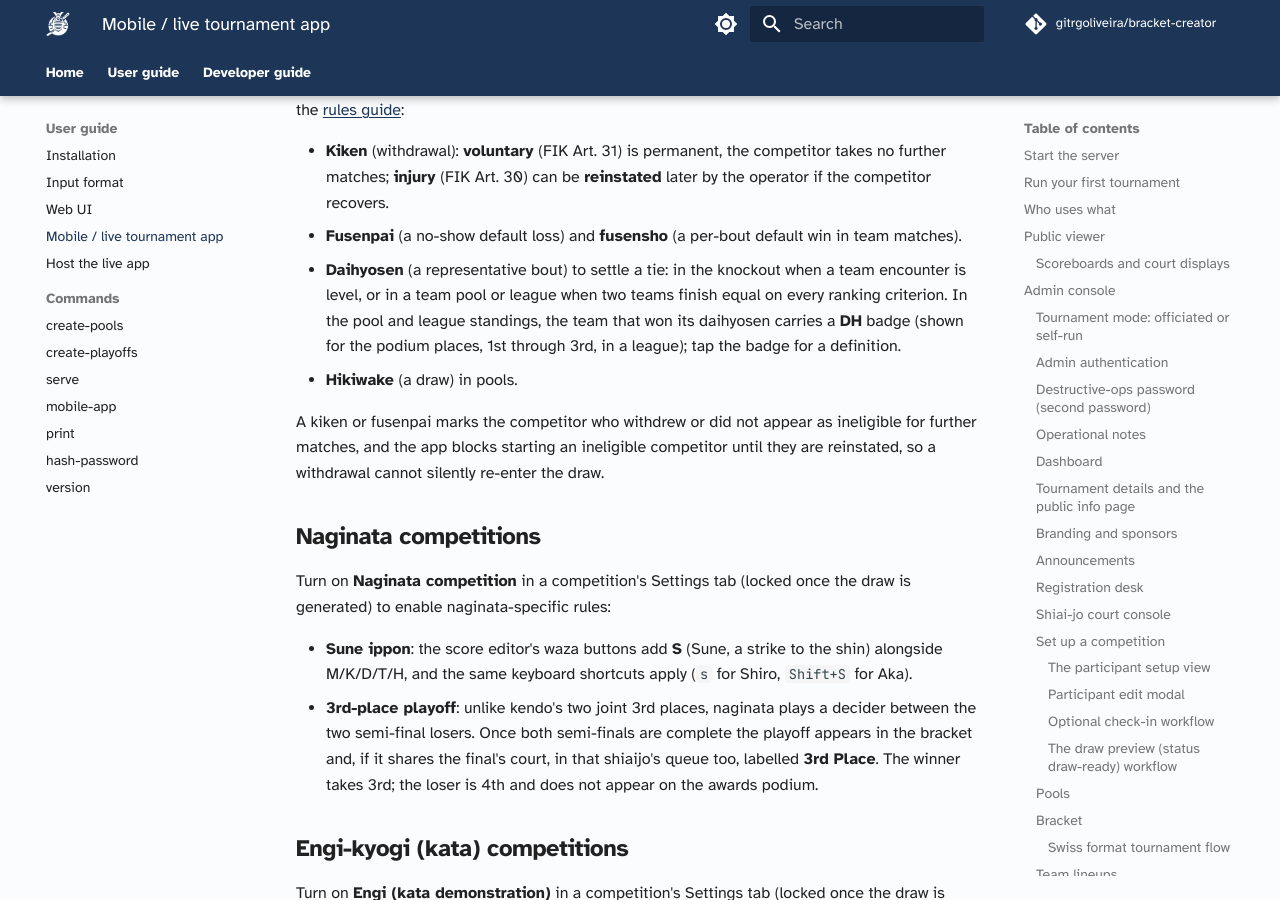
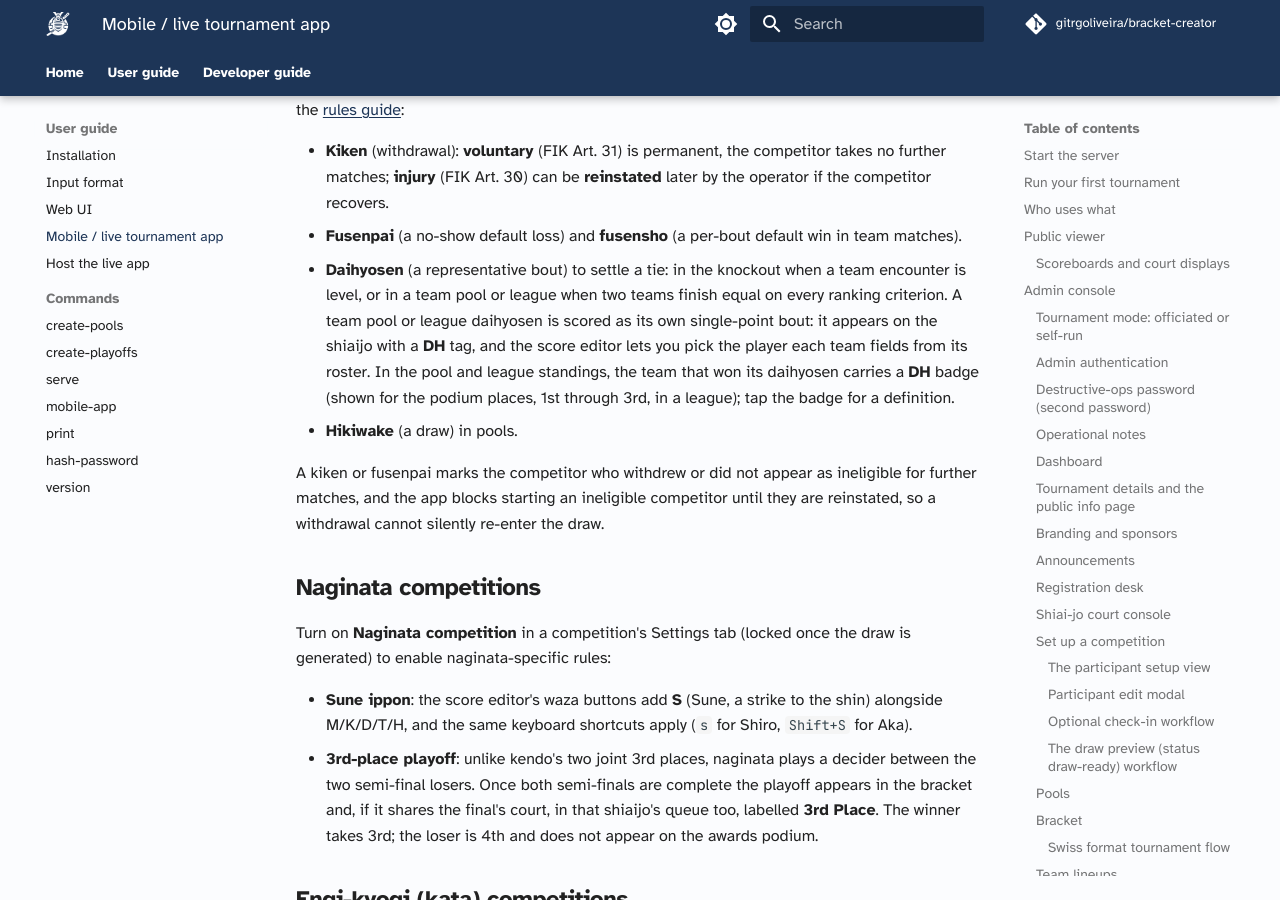
Before and after one commit to gitrgoliveira/bracket-creator, an MkDocs documentation site: the page built from docs/user-guide/mobile-app.md, in a window 1280 px wide and 900 px high, scrolled down 19279 px. Built offline with MkDocs 1.6.1 and Material for MkDocs 9.7.7, drawn with Linux system fonts in a browser that asks for light colours; comment, search, counter and statistics services are not loaded.

Commit message:
docs(mp-dunx): note the pool/league daihyosen is scored as a rep bout with roster picks
Co-Authored-By: Claude Opus 4.8 <noreply@anthropic.com>

```diff
--- a/docs/user-guide/mobile-app.md
+++ b/docs/user-guide/mobile-app.md
@@ -302,7 +302,7 @@ Not every bout is decided on points. The score editor records the kendo outcomes
 
 - **Kiken** (withdrawal): **voluntary** (FIK Art. 31) is permanent, the competitor takes no further matches; **injury** (FIK Art. 30) can be **reinstated** later by the operator if the competitor recovers.
 - **Fusenpai** (a no-show default loss) and **fusensho** (a per-bout default win in team matches).
-- **Daihyosen** (a representative bout) to settle a tie: in the knockout when a team encounter is level, or in a team pool or league when two teams finish equal on every ranking criterion. In the pool and league standings, the team that won its daihyosen carries a **DH** badge (shown for the podium places, 1st through 3rd, in a league); tap the badge for a definition.
+- **Daihyosen** (a representative bout) to settle a tie: in the knockout when a team encounter is level, or in a team pool or league when two teams finish equal on every ranking criterion. A team pool or league daihyosen is scored as its own single-point bout: it appears on the shiaijo with a **DH** tag, and the score editor lets you pick the player each team fields from its roster. In the pool and league standings, the team that won its daihyosen carries a **DH** badge (shown for the podium places, 1st through 3rd, in a league); tap the badge for a definition.
 - **Hikiwake** (a draw) in pools.
 
 A kiken or fusenpai marks the competitor who withdrew or did not appear as ineligible for further matches, and the app blocks starting an ineligible competitor until they are reinstated, so a withdrawal cannot silently re-enter the draw.
```
